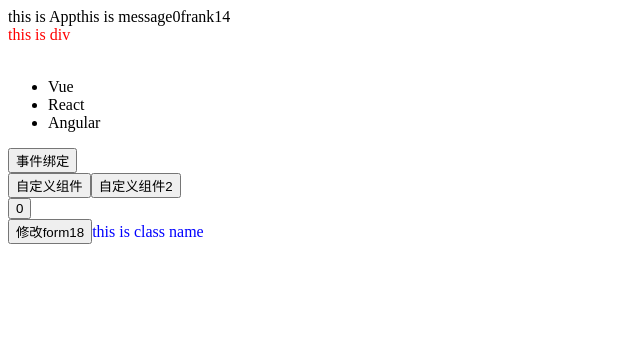
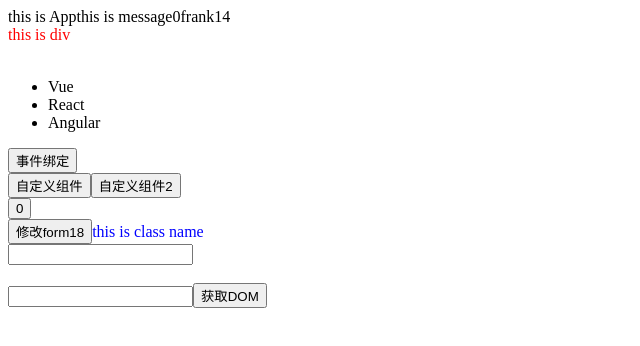
Before and after one commit to StarDust0814/learn-react, a React (Create React App) app: page / in a window 1280 px wide. Shown: the top 346 px of the page, without its empty margins (0-640 px from the left). Built offline with nearby package versions, Linux system fonts and the light colour scheme.

Commit message:
add:表单双向绑定；获取DOM

```diff
--- a/src/App.js
+++ b/src/App.js
@@ -1,4 +1,4 @@
-import { useState } from 'react';
+import { useState, useRef } from 'react';
 import './index.css';
 // 项目的根组件
 // App -> index.js -> public/index.html项目渲染逻辑
@@ -47,6 +47,20 @@ function App() {
     setForm({ ...form, age: 25 });
   };
 
+  // 绑定受控表单步骤
+  // 1. 绑定表单的受控变量 value
+  // 2. 绑定表单的更新方法 setValue
+  const [value, setValue] = useState('');
+
+  // react获取DOM
+  // 1. useRef生成一个ref对象，通过标签的ref属性绑定
+  // 2. 当DOM可用时，通过ref.current获取
+  // 可用代表只有当DOM渲染完毕后，才能获取
+  const inputRef = useRef(null);
+
+  const showDom = () => {
+    console.dir(inputRef.current);
+  };
   return (
     <div className="App">
       this is App
@@ -74,6 +88,19 @@ function App() {
       <button onClick={changeForm}>修改form{form.age}</button>
       {/* 引入外部css */}
       <span className="foo">this is class name</span>
+      {/* 受控表单绑定 */}
+      <br></br>
+      <div>
+        <input
+          value={value}
+          onChange={(e) => setValue(e.target.value)}
+          type="text"
+        />
+      </div>
+      {/* 获取DOM */}
+      <br></br>
+      <input type="text" ref={inputRef} />
+      <button onClick={showDom}>获取DOM</button>
     </div>
   );
 }
```
